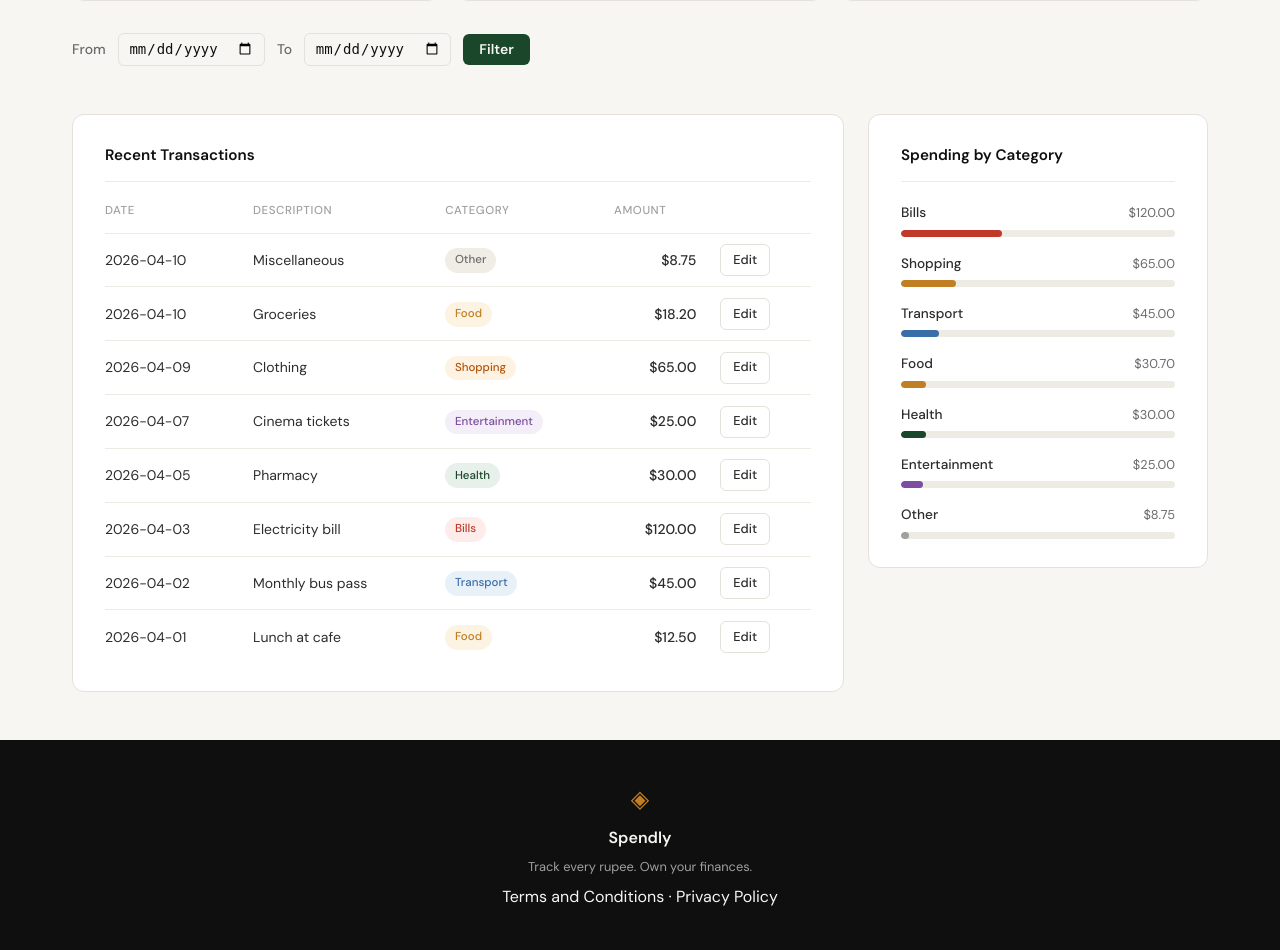
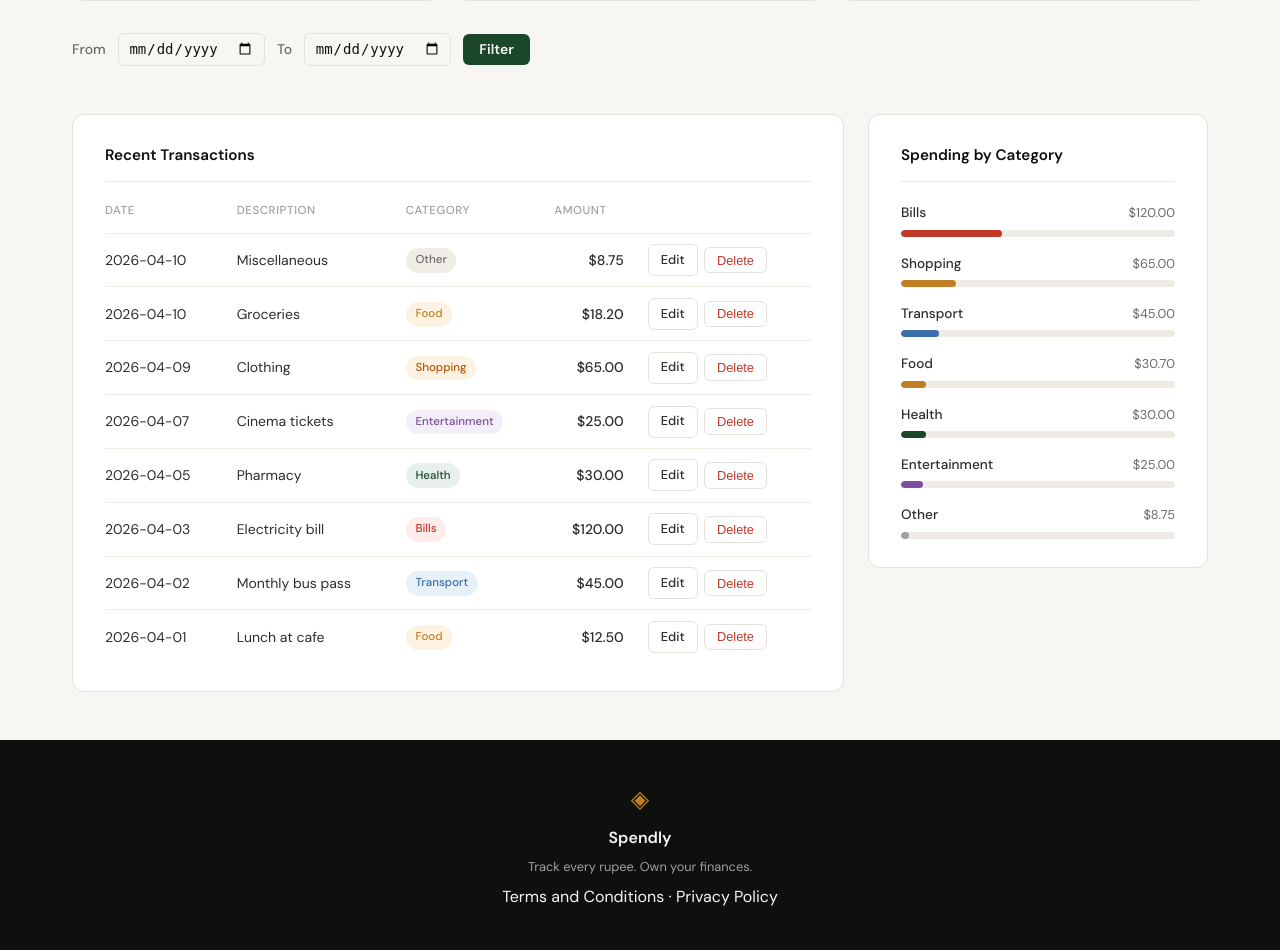
Before and after one commit to DaniManas/Expense-Tracker-CC, a Flask app: page /profile in a window 1280 px wide. Shown: the part 405-1355 px from the top of the page. Run offline with Flask 3, Linux system fonts and the light colour scheme; a user stored in the database is signed in; data comes from the database, SQL or seed files in the repository; both versions use the stored data as it was after the commit.

Commit message:
feat: delete expense from profile transaction list (#9)
* chore: add claude settings, specs, hooks, and update gitignore

Add spendly.db and temp files to gitignore. Add Claude Code
settings, hooks, and 06-date-filter-profile spec.

Co-Authored-By: Claude Sonnet 4.6 <noreply@anthropic.com>

* chore: add ship-feature command and edit-expense spec

* feat: delete expense from profile transaction list

---------

Co-authored-by: Claude Sonnet 4.6 <noreply@anthropic.com>

```diff
--- a/app.py
+++ b/app.py
@@ -14,6 +14,7 @@ from database.db import (
     get_expense_stats,
     get_expense_by_id,
     update_expense,
+    delete_expense_by_id,
 )
 
 VALID_CATEGORIES = [
@@ -292,9 +293,19 @@ def edit_expense(id):
     return redirect(url_for("profile"))
 
 
-@app.route("/expenses/<int:id>/delete")
+@app.route("/expenses/<int:id>/delete", methods=["POST"])
 def delete_expense(id):
-    return "Delete expense — coming in Step 9"
+    if not session.get("user_id"):
+        return redirect(url_for("login"))
+
+    expense = get_expense_by_id(id)
+    if expense is None:
+        abort(404)
+    if expense["user_id"] != session["user_id"]:
+        abort(403)
+
+    delete_expense_by_id(id)
+    return redirect(url_for("profile"))
 
 
 if __name__ == "__main__":
--- a/database/db.py
+++ b/database/db.py
@@ -181,6 +181,15 @@ def update_expense(expense_id, amount, category, date, description):
         conn.close()
 
 
+def delete_expense_by_id(expense_id):
+    conn = get_db()
+    try:
+        conn.execute("DELETE FROM expenses WHERE id = ?", (expense_id,))
+        conn.commit()
+    finally:
+        conn.close()
+
+
 def seed_db():
     conn = get_db()
 
--- a/static/css/style.css
+++ b/static/css/style.css
@@ -1068,6 +1068,21 @@ a { color: inherit; text-decoration: none; }
 .txn-date  { color: var(--ink-faint); white-space: nowrap; }
 .txn-amount { text-align: right; font-weight: 500; color: var(--ink); }
 
+.txn-actions {
+    display: flex;
+    gap: 0.4rem;
+    align-items: center;
+}
+
+.txn-action-btn {
+    font-size: 0.8rem;
+    padding: 0.3rem 0.75rem;
+}
+
+.txn-delete-form { margin: 0; }
+
+.txn-delete-btn { color: var(--danger); }
+
 /* Category badges */
 .cat-badge {
     display: inline-block;
--- a/templates/profile.html
+++ b/templates/profile.html
@@ -79,7 +79,14 @@
                         <td class="txn-desc">{{ txn.description }}</td>
                         <td><span class="cat-badge cat-badge--{{ txn.category | lower | replace(' ', '-') }}">{{ txn.category }}</span></td>
                         <td class="txn-amount">${{ "%.2f"|format(txn.amount) }}</td>
-                        <td><a href="{{ url_for('edit_expense', id=txn.id) }}" class="btn-ghost" style="font-size:0.8rem;padding:0.3rem 0.75rem;">Edit</a></td>
+                        <td>
+                            <div class="txn-actions">
+                                <a href="{{ url_for('edit_expense', id=txn.id) }}" class="btn-ghost txn-action-btn">Edit</a>
+                                <form method="POST" action="{{ url_for('delete_expense', id=txn.id) }}" class="txn-delete-form">
+                                    <button type="submit" class="btn-ghost txn-action-btn txn-delete-btn">Delete</button>
+                                </form>
+                            </div>
+                        </td>
                     </tr>
                     {% endfor %}
                 </tbody>
```
Also changed, not shown: .claude/commands/ship-feature.md (added), .claude/specs/08-edit-expense.md (added), spendly.db.
